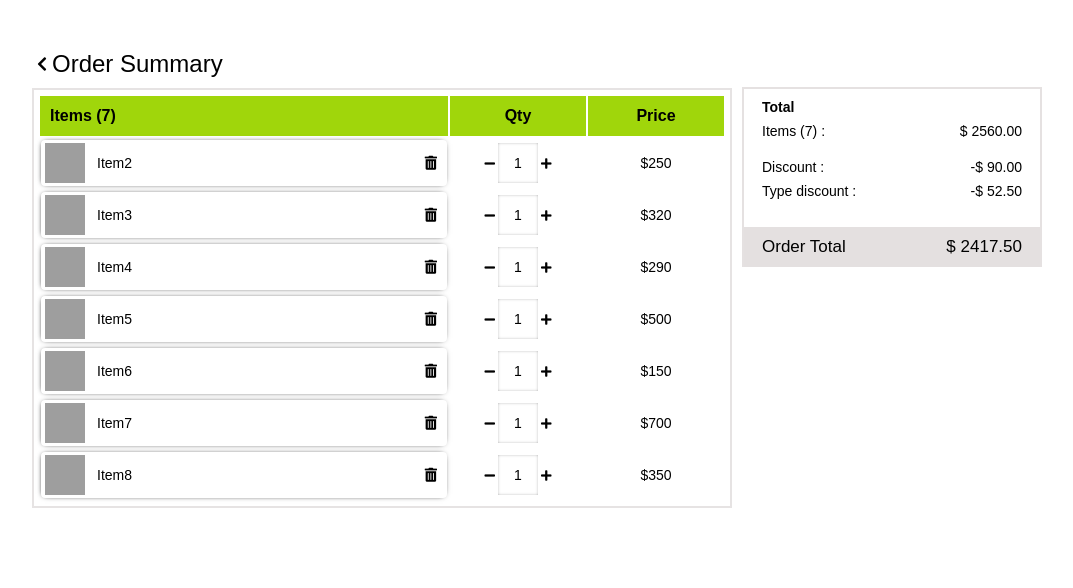
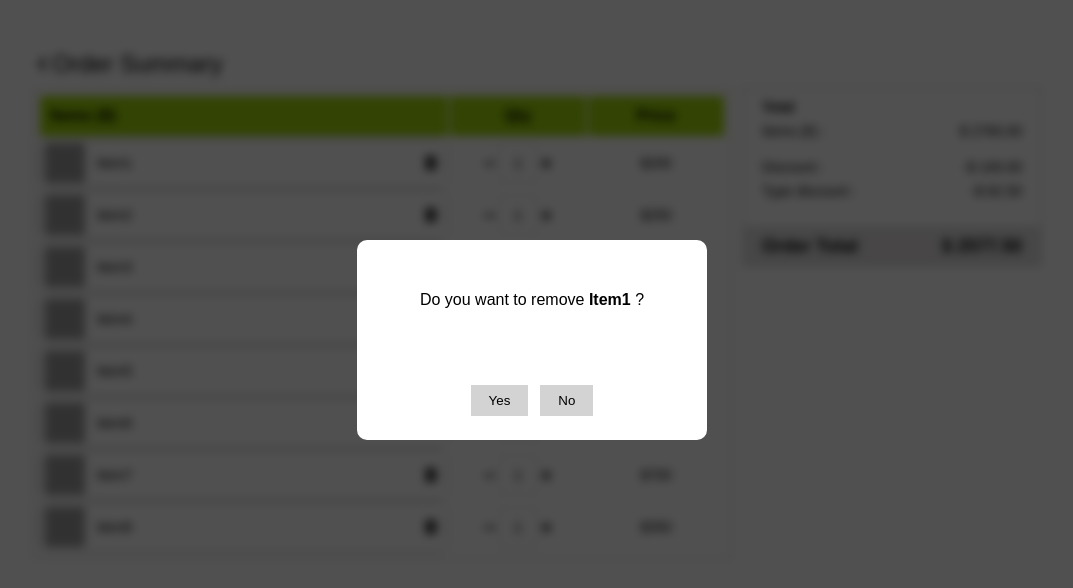
Before and after one commit to subhamdas461/HackerEarth-ShoppingCart, a React (Create React App) app: page / in a window 1280 px wide. Both pictures are taken after a click on the element 538 px from the left and 163 px from the top of the page. Shown: the top 588 px of the page, without its empty margins (108-1181 px from the left). Built offline with nearby package versions, Linux system fonts and the light colour scheme; grey boxes are pictures that could not be loaded.

Commit message:
added popup and notification features

```diff
--- a/src/App.css
+++ b/src/App.css
@@ -2,6 +2,7 @@
     margin: 0;
     padding: 0;
     box-sizing: border-box;
+    outline: none;
 }
 body {
     font-family: sans-serif;
@@ -49,7 +50,6 @@ td {
     padding: 3px 0;
     margin: 2px 1px;
 }
-
 td:nth-child(2),
 td:nth-child(3),
 thead th:nth-child(2),
@@ -81,6 +81,7 @@ tbody .name {
     right: 8px;
     padding: 2px;
     cursor: pointer;
+    user-select: none;
 }
 
 /* quantity part */
@@ -121,7 +122,8 @@ td .nos-item {
 }
 
 .ch-total {
-    font-size: 17px;
+    font-size: 18px;
+    font-weight: 600;
     width: 100%;
     position: absolute;
     left: 0;
@@ -130,9 +132,78 @@ td .nos-item {
     background-color: rgb(228, 224, 224);
 }
 
+/* ***** Custom notification styling ***** */
+#notification {
+    position: fixed;
+    z-index: 1;
+    width: 300px;
+    height: 50px;
+    color: #fff;
+    background-color: rgb(235, 74, 74);
+    position: fixed;
+    top: 10px;
+    right: 10px;
+    text-align: center;
+    line-height: 50px;
+    animation: animate-toast 0.3s ease-out;
+    animation-fill-mode: forwards;
+}
+@keyframes animate-toast {
+    0% {
+        transform: translate(200px);
+    }
+    100% {
+        transform: translate(0px);
+    }
+}
+/* ---------------------------------------- */
+
+/* Popup styling */
+#popup {
+    position: fixed;
+    top: 30%;
+    left: 50%;
+    transform: translate(-50%);
+    background-color: #fff;
+    padding: 10px;
+    border-radius: 10px;
+    width: 350px;
+    height: 200px;
+    z-index: 1 !important;
+    text-align: center;
+    line-height: 100px;
+}
+#popup button {
+    padding: 8px 18px;
+    margin: 6px;
+    background-color: rgb(211, 211, 211);
+    border: none;
+    cursor: pointer;
+}
+#popup button:hover {
+    background-color: rgb(116, 219, 122);
+}
+#popup button:nth-child(2):hover {
+    color: #fff;
+    background-color: rgb(218, 72, 72);
+}
+.overlay {
+    position: fixed;
+    top: 0;
+    left: 0;
+    right: 0;
+    bottom: 0;
+    z-index: 1;
+    background: rgba(0, 0, 0, 0.685);
+    backdrop-filter: blur(5px);
+    width: calc(100vw + 20px);
+    height: calc(100vh + 20px);
+}
+/* ------------------- */
+
+/* ***** Media queries for responsive design **** */
 @media only screen and (max-width: 1100px) {
     #main-wrapper {
-        /* display: block; */
         flex-direction: column-reverse;
         align-items: center;
     }
--- a/src/App.js
+++ b/src/App.js
@@ -1,6 +1,6 @@
 import "./App.css";
+
 import Checkout from "./Components/Checkout/Checkout";
-
 import Main from "./Components/ItemColumn/Main";
 import DataContext from "./DataContext";
 
--- a/src/Components/Checkout/Checkout.jsx
+++ b/src/Components/Checkout/Checkout.jsx
@@ -7,6 +7,7 @@ const Checkout = () => {
         state;
     useEffect(() => {
         dispatch({ type: "ADD_PRICE" });
+        // eslint-disable-next-line
     }, [data]);
 
     return (
--- a/src/Components/ItemColumn/Item.jsx
+++ b/src/Components/ItemColumn/Item.jsx
@@ -13,7 +13,17 @@ const Item = () => {
                     <span className="name">{e.name}</span>
                     <span
                         className="delete-btn"
-                        onClick={() => dispatch({ type: "DELETE", id: e.id })}
+                        onClick={() => {
+                            dispatch({ type: "NOTIFY", show: false });
+                            dispatch({
+                                type: "POPUP",
+                                payload: {
+                                    id: e.id,
+                                    name: e.name,
+                                    show: true,
+                                },
+                            });
+                        }}
                     >
                         <i className="fa fa-trash-alt"></i>
                     </span>
@@ -37,7 +47,7 @@ const Item = () => {
                         <i className="fa fa-plus"></i>
                     </span>
                 </td>
-                <td>${e.price}</td>
+                <td>${e.price * e.qty}</td>
             </tr>
         );
     });
--- a/src/Components/ItemColumn/Main.jsx
+++ b/src/Components/ItemColumn/Main.jsx
@@ -1,13 +1,28 @@
-import { useContext } from "react";
+import { useContext, useEffect } from "react";
+import { ItemsContext } from "../../DataContext";
+import Item from "./Item";
+import Popup from "../Popup";
+import Notification from "../Notification";
 
-import Item from "./Item";
+const Main = () => {
+    const { state, dispatch } = useContext(ItemsContext);
 
-import { ItemsContext } from "../../DataContext";
-const Main = () => {
-    const { state } = useContext(ItemsContext);
-
+    useEffect(() => {
+        let t;
+        if (state.notify) {
+            t = setTimeout(() => {
+                dispatch({ type: "NOTIFY", show: false });
+            }, 3000);
+        }
+        return () => {
+            clearTimeout(t);
+        };
+        // eslint-disable-next-line
+    }, [state.notify]);
     return (
         <div>
+            {state.notify && <Notification />}
+            {state.popup && <Popup name={"name"} />}
             <h1 className="summary-head">
                 <i className="fas fa-chevron-left"></i>
                 {" Order Summary"}
--- /dev/null
+++ b/src/Components/Notification.jsx
@@ -0,0 +1,13 @@
+import React, { useContext } from "react";
+import { ItemsContext } from "../DataContext";
+
+const Notification = () => {
+    const { state } = useContext(ItemsContext);
+    return (
+        <div id="notification">
+            <p>{state.deleteName} is removed!</p>
+        </div>
+    );
+};
+
+export default Notification;
--- /dev/null
+++ b/src/Components/Popup.jsx
@@ -0,0 +1,43 @@
+import React, { useContext } from "react";
+import { ItemsContext } from "../DataContext";
+
+const Popup = () => {
+    const { state, dispatch } = useContext(ItemsContext);
+    return (
+        <>
+            <div className="overlay"></div>
+            <div id="popup">
+                <p>
+                    Do you want to remove
+                    <b>{" " + state.deleteName}</b> ?
+                </p>
+                <div className="popup-btns">
+                    <button
+                        onClick={() => {
+                            dispatch({ type: "DELETE", id: state.deleteId });
+                            dispatch({ type: "NOTIFY", show: true });
+                        }}
+                    >
+                        Yes
+                    </button>
+                    <button
+                        onClick={() =>
+                            dispatch({
+                                type: "POPUP",
+                                payload: {
+                                    show: false,
+                                    deleteId: null,
+                                    deleteName: null,
+                                },
+                            })
+                        }
+                    >
+                        No
+                    </button>
+                </div>
+            </div>
+        </>
+    );
+};
+
+export default Popup;
--- a/src/DataContext.js
+++ b/src/DataContext.js
@@ -2,7 +2,7 @@ import { createContext, useReducer } from "react";
 import { data } from "./data.json";
 export const ItemsContext = createContext();
 
-const reducer = (state, { type, id }) => {
+const reducer = (state, { type, id, payload, show }) => {
     switch (type) {
         case "INCREMENT": {
             let newAddItem = state.data.map((e) => {
@@ -44,12 +44,24 @@ const reducer = (state, { type, id }) => {
                 grandTotal: initSum - (disSum + typeDisSum),
             };
         }
+
+        case "POPUP": {
+            return {
+                ...state,
+                popup: payload.show,
+                deleteId: payload.id,
+                deleteName: payload.name,
+            };
+        }
+
         case "DELETE": {
-            console.log("DELETE : ", id);
             let newList = state.data.filter((e) => {
                 return e.id !== id;
             });
-            return { ...state, data: newList };
+            return { ...state, data: newList, popup: false };
+        }
+        case "NOTIFY": {
+            return { ...state, notify: show };
         }
         default:
             return state;
@@ -66,6 +78,10 @@ const DataContext = ({ children }) => {
         priceDiscount: 0,
         typeDiscount: 0,
         grandTotal: 0,
+        popup: false,
+        deleteId: null,
+        deleteName: null,
+        notify: false,
     };
 
     const [state, dispatch] = useReducer(reducer, initialState);
```
